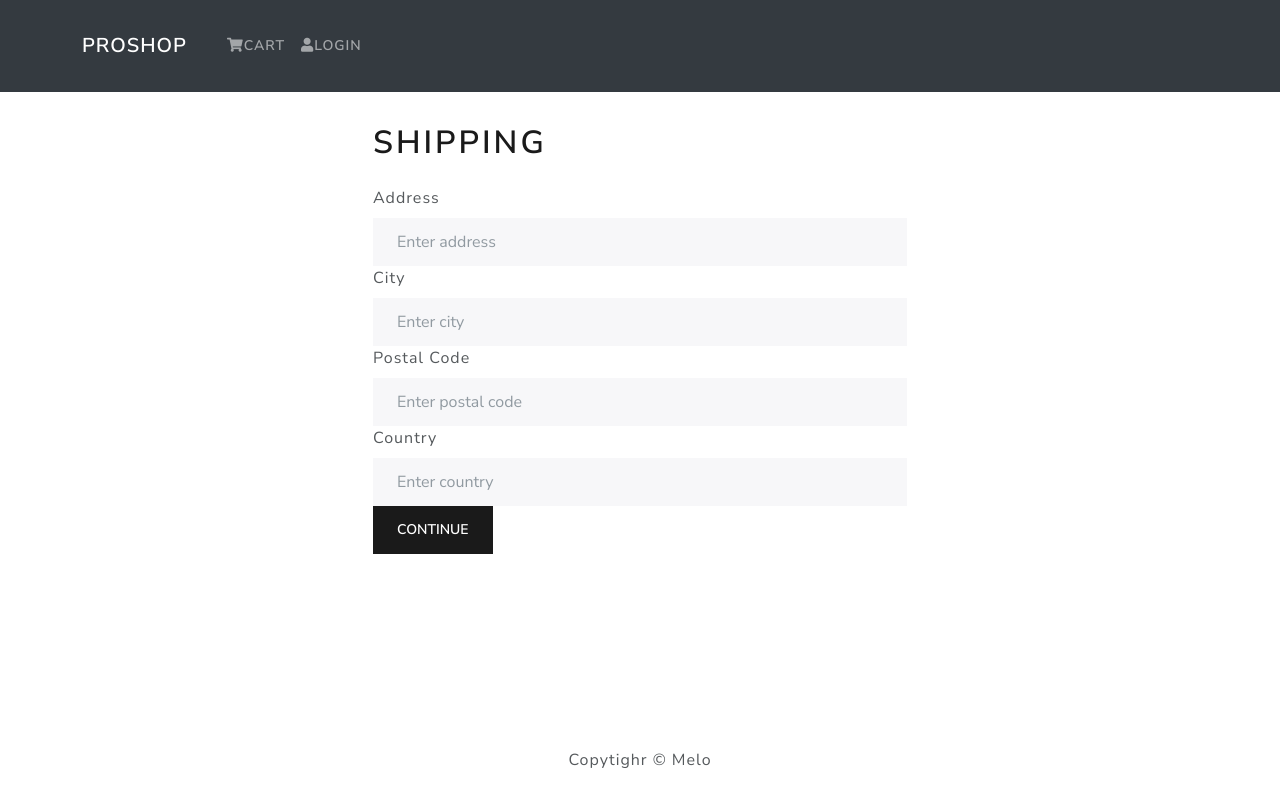
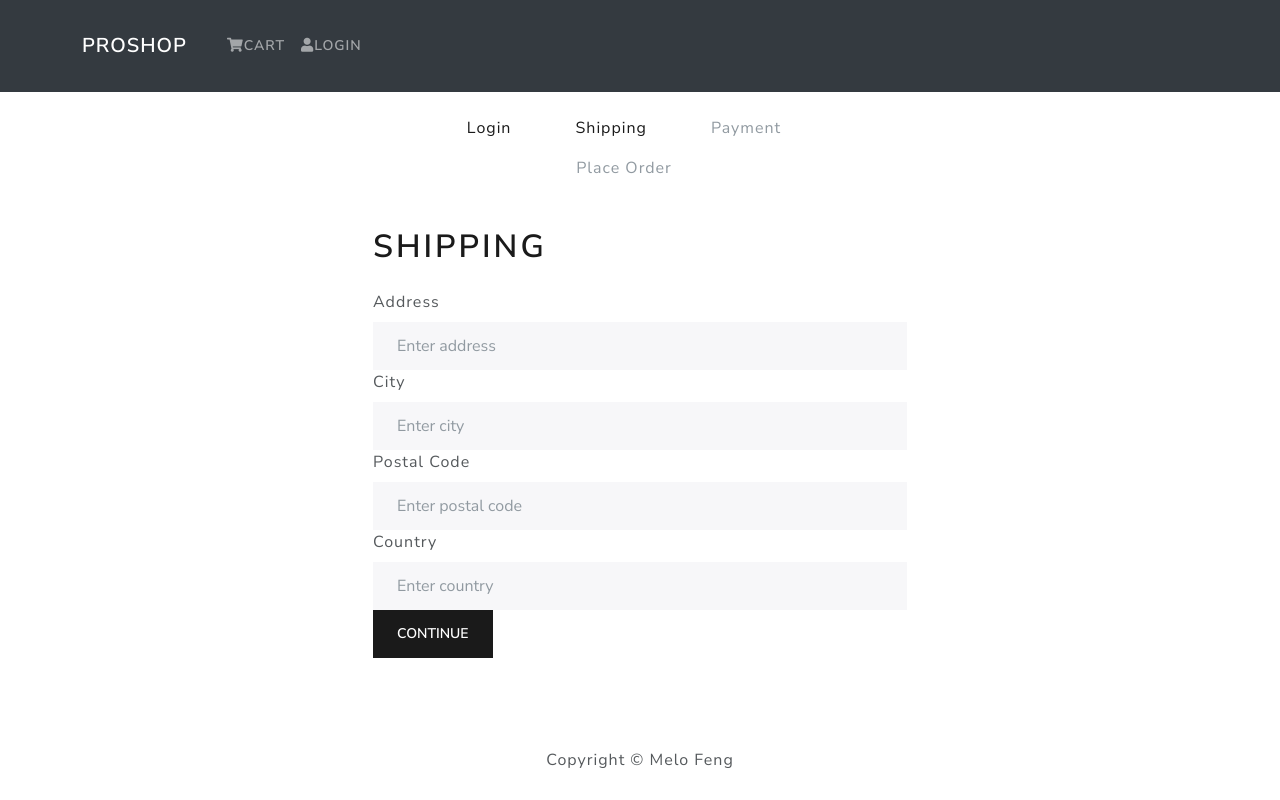
Before and after one commit to Changed-CNN/FullStack-shopMart, a React (Create React App) app in the folder frontend/: page /shipping in a window 1280 px wide. Built offline with nearby package versions, Linux system fonts and the light colour scheme.

Commit message:
add checkoutsteps component and fix bug in footer

```diff
--- /dev/null
+++ b/frontend/src/components/CheckoutSteps.js
@@ -0,0 +1,52 @@
+import React from 'react'
+import { Nav } from 'react-bootstrap'
+import { LinkContainer } from 'react-router-bootstrap'
+
+function CheckoutSteps({ step1, step2, step3, step4 }) {
+
+    return (
+        <Nav className='justify-content-center mb-4'>
+            <Nav.Item>
+                {step1 ? (
+                    <LinkContainer to='/login'>
+                        <Nav.Link>Login</Nav.Link>
+                    </LinkContainer>
+                ) : (
+                        <Nav.Link disabled>Login</Nav.Link>
+                    )}
+            </Nav.Item>
+
+            <Nav.Item>
+                {step2 ? (
+                    <LinkContainer to='/shipping'>
+                        <Nav.Link>Shipping</Nav.Link>
+                    </LinkContainer>
+                ) : (
+                        <Nav.Link disabled>Shipping</Nav.Link>
+                    )}
+            </Nav.Item>
+
+            <Nav.Item>
+                {step3 ? (
+                    <LinkContainer to='/payment'>
+                        <Nav.Link>Payment</Nav.Link>
+                    </LinkContainer>
+                ) : (
+                        <Nav.Link disabled>Payment</Nav.Link>
+                    )}
+            </Nav.Item>
+
+            <Nav.Item>
+                {step4 ? (
+                    <LinkContainer to='/placeorder'>
+                        <Nav.Link>Place Order</Nav.Link>
+                    </LinkContainer>
+                ) : (
+                        <Nav.Link disabled>Place Order</Nav.Link>
+                    )}
+            </Nav.Item>
+        </Nav>
+    )
+}
+
+export default CheckoutSteps
--- a/frontend/src/components/Footer.js
+++ b/frontend/src/components/Footer.js
@@ -7,7 +7,7 @@
     <footer>
       <Container>
         <Row>
-          <Col className='text-center py-3'>Copytighr &copy; Melo</Col>
+          <Col className='text-center py-3'>Copyright &copy; Melo Feng</Col>
         </Row>
       </Container>
     </footer>
--- a/frontend/src/screens/ShippingScreen.js
+++ b/frontend/src/screens/ShippingScreen.js
@@ -3,7 +3,7 @@
 import { Form, Button } from 'react-bootstrap'
 import { useDispatch, useSelector } from 'react-redux'
 import FormContainer from '../components/FormContainer'
-// import CheckoutSteps from '../components/CheckoutSteps'
+import CheckoutSteps from '../components/CheckoutSteps'
 import { saveShippingAddress } from '../actions/cartActions'
 
 function ShippingScreen() {
@@ -27,7 +27,7 @@
 
     return (
         <FormContainer>
-            {/* <CheckoutSteps step1 step2 /> */}
+            <CheckoutSteps step1 step2 />
             <h1>Shipping</h1>
             <Form onSubmit={submitHandler}>
 
```
